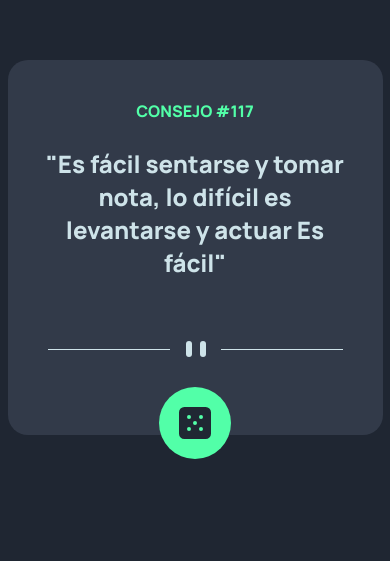
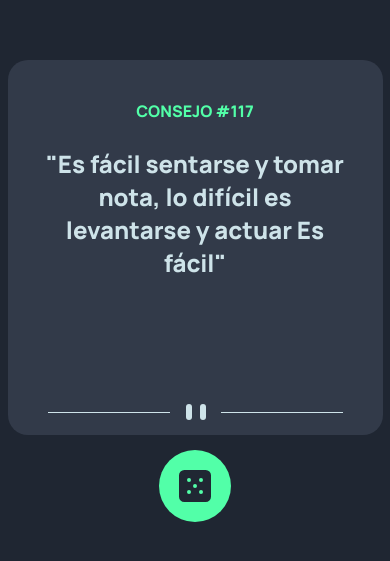
Before and after one commit to joseDEVELO/api-consejo, a plain HTML site: page index.html in a window 390 px wide. Shown: the part 175-736 px from the top of the page. Drawn offline with Linux system fonts and the light colour scheme.

Commit message:
cambios en movil

```diff
--- a/css/style.css
+++ b/css/style.css
@@ -109,7 +109,7 @@ body {
         align-items: center;
         position: fixed;
         gap: 30px;
-        bottom: 210px;
+        bottom: 147px;
     }
     .reproducir-boton:hover {
         background-color: var(--neon-verde);
```
